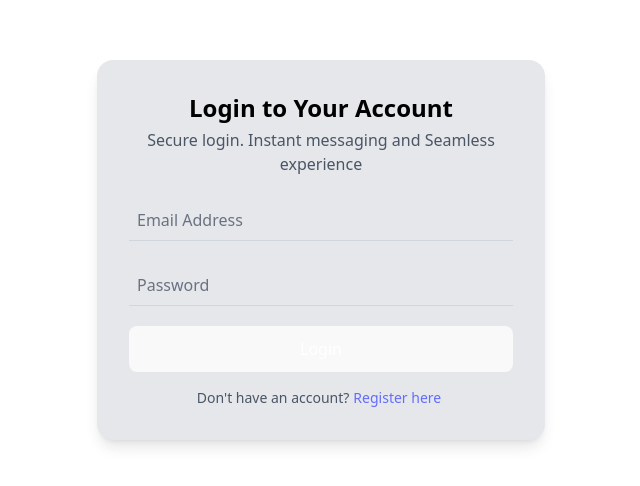
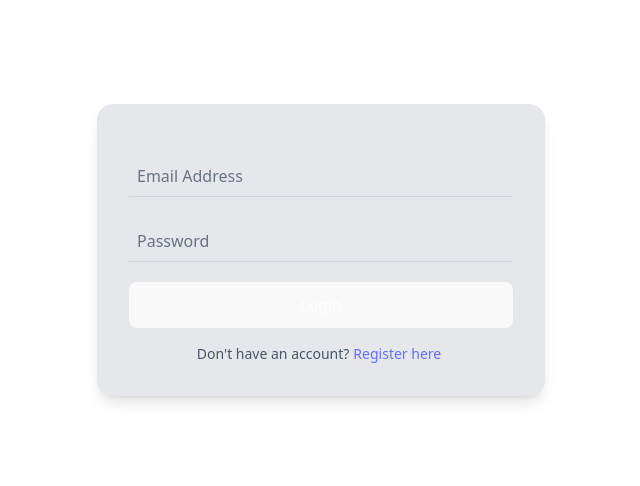
Before and after one commit to pardeep73/application-frontend, a React (Vite) app: page /login in a window 1280 px wide. Shown: the part 150-636 px from the top of the page, without its empty margins (319-959 px from the left). Built offline with nearby package versions, Linux system fonts and the light colour scheme; no server answers.

Commit message:
login headings remove

```diff
--- a/src/pages/Login.jsx
+++ b/src/pages/Login.jsx
@@ -79,8 +79,8 @@ const Login = () => {
         <div className='h-[100vh] w-[100vw] flex items-center justify-center min-h-screen'>
             <div className="bg-gray-200 p-8 sm:rounded-2xl shadow-lg w-full h-full  flex flex-col justify-center sm:h-auto sm:max-w-md">
                 <div className='mb-4'>
-                    <h2 className="text-2xl text-black font-bold text-center">Login to Your Account</h2>
-                    <p className='text-gray-600 py-1 text-center'>Secure login. Instant messaging and Seamless experience</p>
+                    {/* <h2 className="text-2xl text-black font-bold text-center">Login to Your Account</h2> */}
+                  {/*   <p className='text-gray-600 py-1 text-center'>Secure login. Instant messaging and Seamless experience</p> */}
                 </div>
                 <form onSubmit={handleform} className="space-y-5 text-start">
                     {/* Email */}
```
